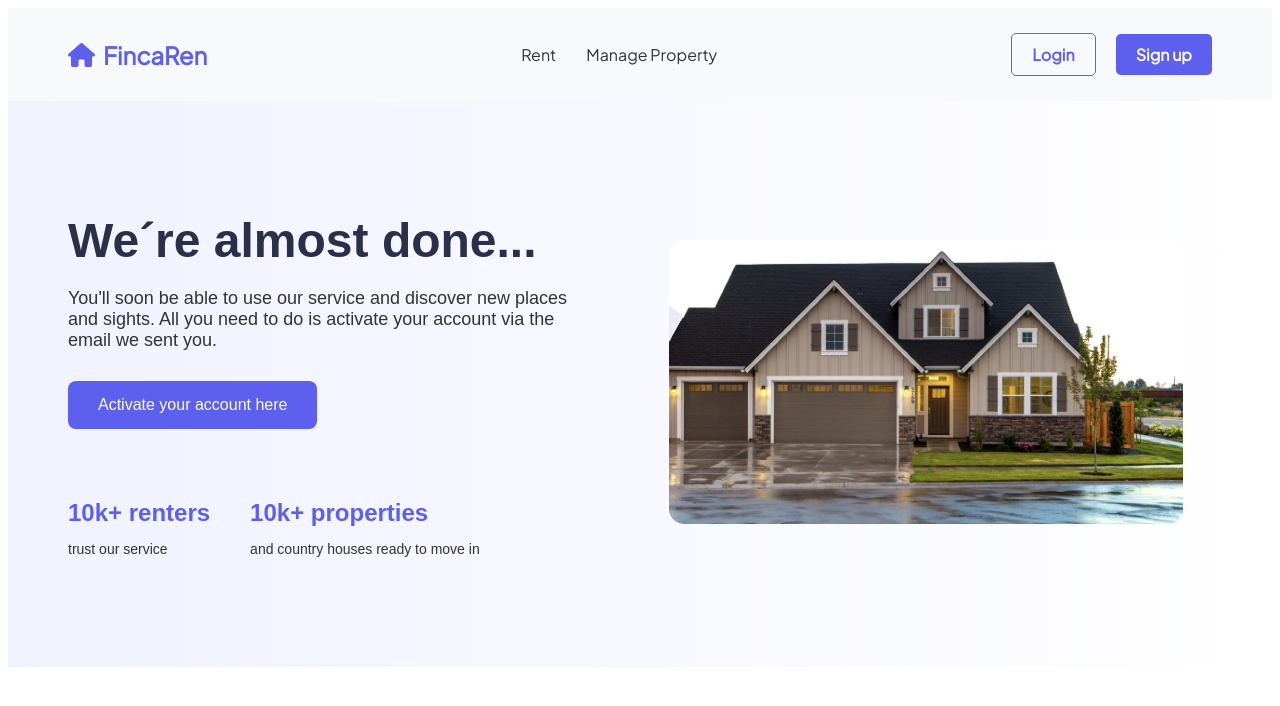
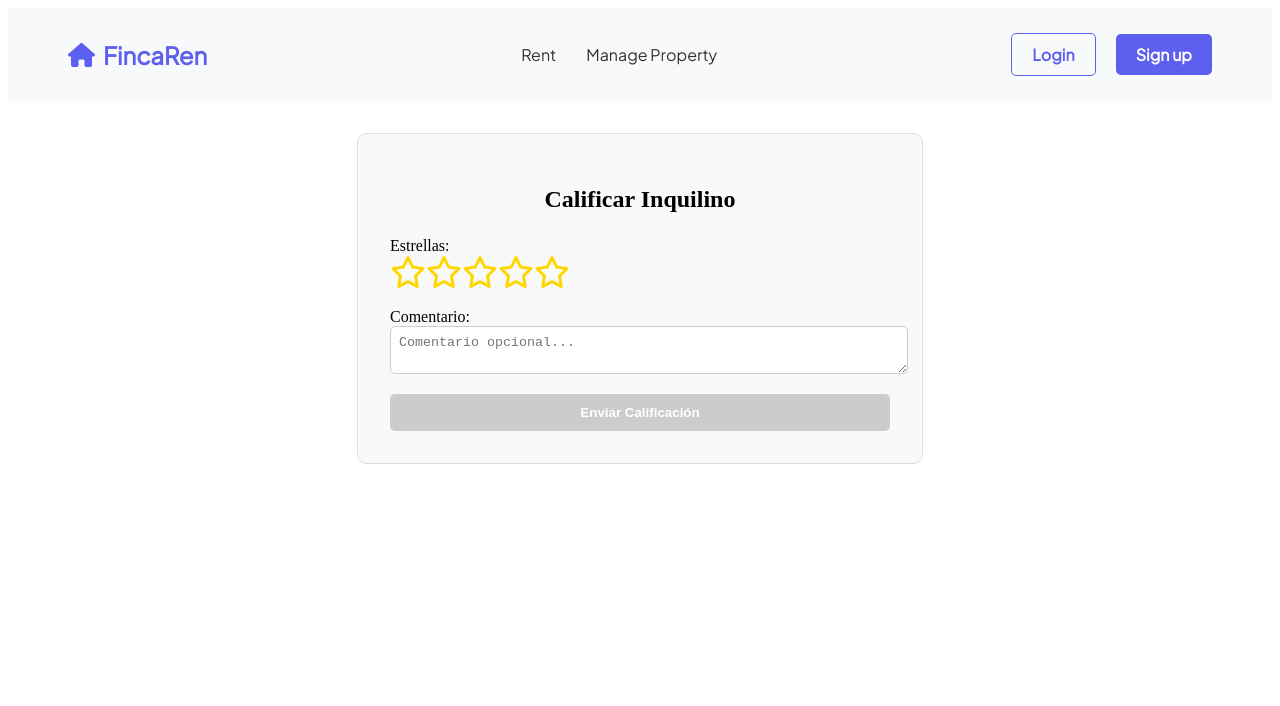
Before and after one commit to JDC-GG/FrontFinca, an Angular app: page /usuarios/calificar in a window 1280 px wide. Before the commit this address led to /. Shown: the top 706 px of the page. Built offline with nearby package versions, Linux system fonts and the light colour scheme.

Commit message:
pantalla de calificar inquilino funcionando

```diff
--- a/angular.json
+++ b/angular.json
@@ -28,11 +28,10 @@
               }
             ],
             "styles": [
+              "node_modules/@fortawesome/fontawesome-free/css/all.min.css",
               "src/styles.css"
             ],
             "scripts": []
-
-
           },
           "configurations": {
             "production": {
--- a/package.json
+++ b/package.json
@@ -20,6 +20,7 @@
     "@angular/platform-server": "^19.2.0",
     "@angular/router": "^19.2.8",
     "@angular/ssr": "^19.2.4",
+    "@fortawesome/fontawesome-free": "^6.7.2",
     "axios": "^1.8.4",
     "bootstrap": "^5.3.5",
     "express": "^4.18.2",
--- a/src/app/app.config.ts
+++ b/src/app/app.config.ts
@@ -1,12 +1,13 @@
 import { ApplicationConfig, importProvidersFrom } from '@angular/core';
 import { provideRouter } from '@angular/router';
 import { HttpClientModule, HTTP_INTERCEPTORS } from '@angular/common/http';
+import { ReactiveFormsModule } from '@angular/forms';
 import { routes } from './app.routes';
 import { AuthInterceptor } from './core/interceptors/auth.interceptor';
 
 export const appConfig: ApplicationConfig = {
   providers: [
-    importProvidersFrom(HttpClientModule),
+    importProvidersFrom(HttpClientModule, ReactiveFormsModule),
     provideRouter(routes),
     {
       provide: HTTP_INTERCEPTORS,
--- a/src/app/app.routes.ts
+++ b/src/app/app.routes.ts
@@ -9,6 +9,7 @@ import { ListaUsuariosComponent } from './components/usuario/lista-usuarios/list
 import { LoginComponent } from './components/auth/login/login.component';
 import { RegistroComponent } from './components/auth/registro/registro.component';
 import { AuthLayoutComponent } from './layouts/auth-layout/auth-layout.component';
+import { FormularioUsuarioComponent } from './components/usuario/formulario-usuario/formulario-usuario.component';
 
 export const routes: Routes = [
   // Rutas normales (Home, propiedades, etc.) van sin AppComponent aquí
@@ -19,6 +20,7 @@ export const routes: Routes = [
   { path: 'arriendos', component: ListaArriendosComponent },
   { path: 'arriendos/solicitar', component: SolicitudArriendoComponent },
   { path: 'usuarios', component: ListaUsuariosComponent },
+  { path: 'usuarios/calificar', component: FormularioUsuarioComponent },
 
   // Rutas de autenticación usan su propio layout
   {
--- a/src/app/components/usuario/formulario-usuario/formulario-usuario.component.css
+++ b/src/app/components/usuario/formulario-usuario/formulario-usuario.component.css
@@ -0,0 +1,54 @@
+.calificacion-container {
+  border: 1px solid #ddd;
+  border-radius: 10px;
+  padding: 2rem;
+  max-width: 500px;
+  margin: 2rem auto;
+  background: #f9f9f9;
+}
+
+.calificacion-container h2 {
+  text-align: center;
+  margin-bottom: 1.5rem;
+}
+
+.estrellas {
+  font-size: 2rem;
+  color: #d3d3d3;
+  margin-bottom: 1rem;
+  cursor: pointer;
+}
+
+.estrellas .fa-star {
+  color: gold;
+}
+
+textarea {
+  width: 100%;
+  padding: 0.5rem;
+  margin-bottom: 1rem;
+  border-radius: 5px;
+  border: 1px solid #ccc;
+}
+
+button {
+  background-color: #5cb85c;
+  color: white;
+  padding: 0.7rem 2rem;
+  border: none;
+  border-radius: 5px;
+  font-weight: bold;
+  width: 100%;
+}
+
+button:disabled {
+  background-color: #ccc;
+  cursor: not-allowed;
+}
+
+.mensaje-confirmacion {
+  color: green;
+  margin-top: 1rem;
+  text-align: center;
+  font-weight: bold;
+}
--- a/src/app/components/usuario/formulario-usuario/formulario-usuario.component.html
+++ b/src/app/components/usuario/formulario-usuario/formulario-usuario.component.html
@@ -1 +1,33 @@
-<p>formulario-usuario works!</p>
+<div class="calificacion-container">
+  <h2>Calificar Inquilino</h2>
+
+  <form [formGroup]="formCalificacion" (ngSubmit)="enviarCalificacion()">
+    <label for="estrellas">Estrellas:</label>
+    <div class="estrellas">
+      <i
+        *ngFor="let estrella of [1,2,3,4,5]; let i = index"
+        class="fa-star"
+        [ngClass]="{
+          'fas': estrella <= estrellasSeleccionadas,
+          'far': estrella > estrellasSeleccionadas
+        }"
+        (click)="seleccionarEstrellas(estrella)"
+      ></i>
+    </div>
+
+    <label for="comentario">Comentario:</label>
+    <textarea
+      id="comentario"
+      formControlName="comentario"
+      placeholder="Comentario opcional..."
+    ></textarea>
+
+    <button type="submit" [disabled]="formCalificacion.invalid">
+      Enviar Calificación
+    </button>
+  </form>
+
+  <div *ngIf="enviado" class="mensaje-confirmacion">
+    ¡Calificación enviada con éxito!
+  </div>
+</div>
--- a/src/app/components/usuario/formulario-usuario/formulario-usuario.component.ts
+++ b/src/app/components/usuario/formulario-usuario/formulario-usuario.component.ts
@@ -1,11 +1,50 @@
 import { Component } from '@angular/core';
+import { CommonModule } from '@angular/common';
+import { ReactiveFormsModule, FormBuilder, FormGroup, Validators } from '@angular/forms';
+import { FormsModule } from '@angular/forms';
 
 @Component({
   selector: 'app-formulario-usuario',
-  imports: [],
   templateUrl: './formulario-usuario.component.html',
-  styleUrl: './formulario-usuario.component.css'
+  styleUrls: ['./formulario-usuario.component.css'],
+  standalone: true,
+  imports: [
+    CommonModule,
+    ReactiveFormsModule,
+    FormsModule
+  ]
 })
 export class FormularioUsuarioComponent {
+  formCalificacion: FormGroup;
+  estrellasSeleccionadas = 0;
+  enviado = false;
+
+  constructor(private fb: FormBuilder) {
+    this.formCalificacion = this.fb.group({
+      estrellas: [0, [Validators.required, Validators.min(1)]],
+      comentario: ['']
+    });
+  }
+
+  seleccionarEstrellas(valor: number): void {
+    this.estrellasSeleccionadas = valor;
+    this.formCalificacion.get('estrellas')?.setValue(valor);
+  }
+
+  enviarCalificacion(): void {
+  if (this.formCalificacion.valid) {
+    console.log('Calificación enviada:', this.formCalificacion.value);
+    this.enviado = true;
+
+    // Limpiar el formulario y las estrellas
+    this.formCalificacion.reset({ estrellas: 0, comentario: '' });
+    this.estrellasSeleccionadas = 0;
+
+    // Ocultar mensaje después de 3 segundos (opcional)
+    setTimeout(() => {
+      this.enviado = false;
+    }, 3000);
+  }
+}
 
 }
--- a/src/index.html
+++ b/src/index.html
@@ -9,6 +9,10 @@
   <base href="/">
   <meta name="viewport" content="width=device-width, initial-scale=1">
   <link rel="icon" type="image/x-icon" href="favicon.ico">
+  <link
+  rel="stylesheet"
+  href="https://cdnjs.cloudflare.com/ajax/libs/font-awesome/6.4.0/css/all.min.css"
+/>
 </head>
 <body>
   <app-root></app-root>
```
Also changed, not shown: 1 other file (tests, documents, lock files or other folders).
